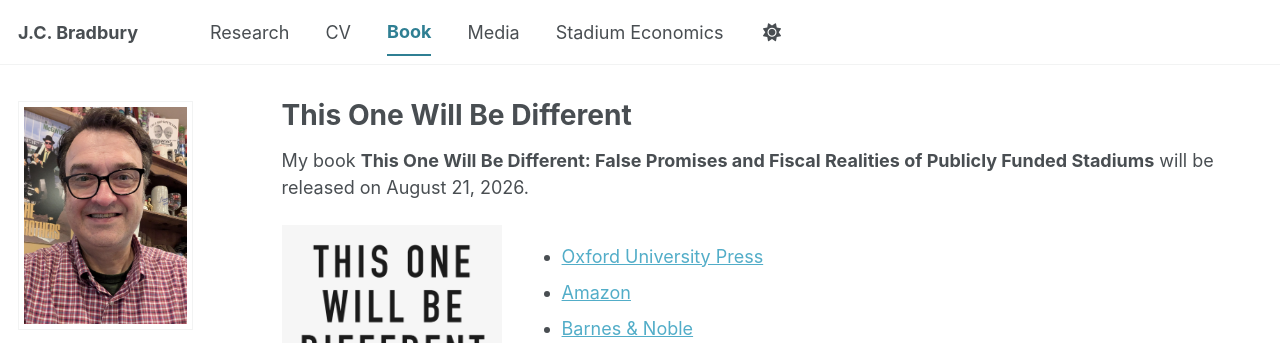
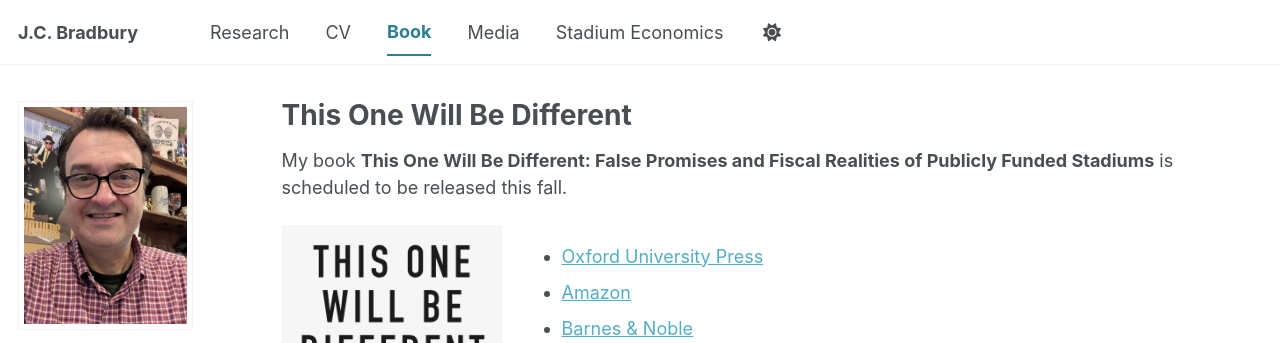
Before and after one commit to jcbradbury/jcbradbury.github.io, a Jekyll site: the page built from _pages/towbd.md, in a window 1280 px wide and 900 px high. Shown: the top 343 px of the window. Built offline with Jekyll 4.4.1, drawn with Linux system fonts in a browser that asks for light colours; some web fonts are replaced; a script bundle is joined from its source files by our own code; library files that are not in the unit come from our copies.

Commit message:
Update towbd.md

```diff
--- a/_pages/towbd.md
+++ b/_pages/towbd.md
@@ -18,7 +18,7 @@ header:
 }
 </style>
 
-My book **This One Will Be Different: False Promises and Fiscal Realities of Publicly Funded Stadiums** will be released on August 21, 2026. <!--
+My book **This One Will Be Different: False Promises and Fiscal Realities of Publicly Funded Stadiums** is scheduled to be released this fall. <!--
 You can read the first chapter [here](https://academic.oup.com/book/62944/chapter/564466104).
 -->
 
```
